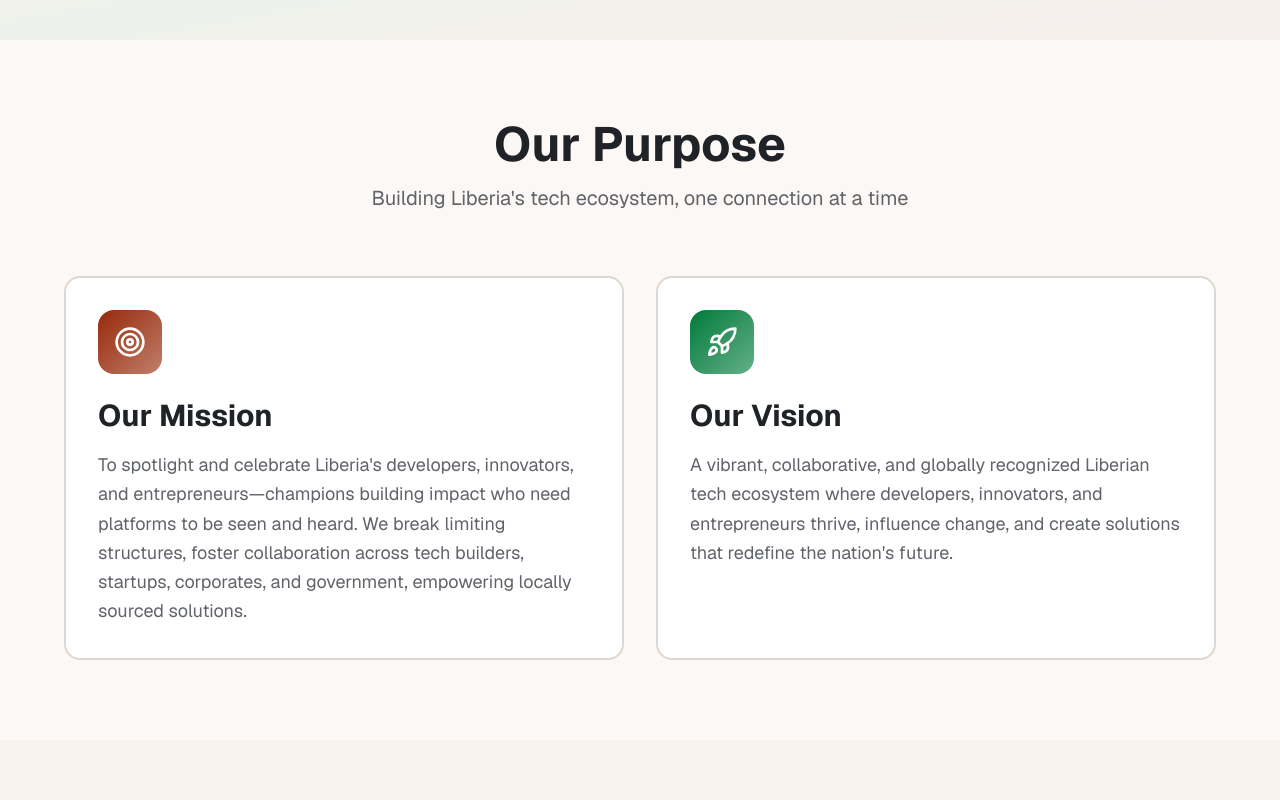
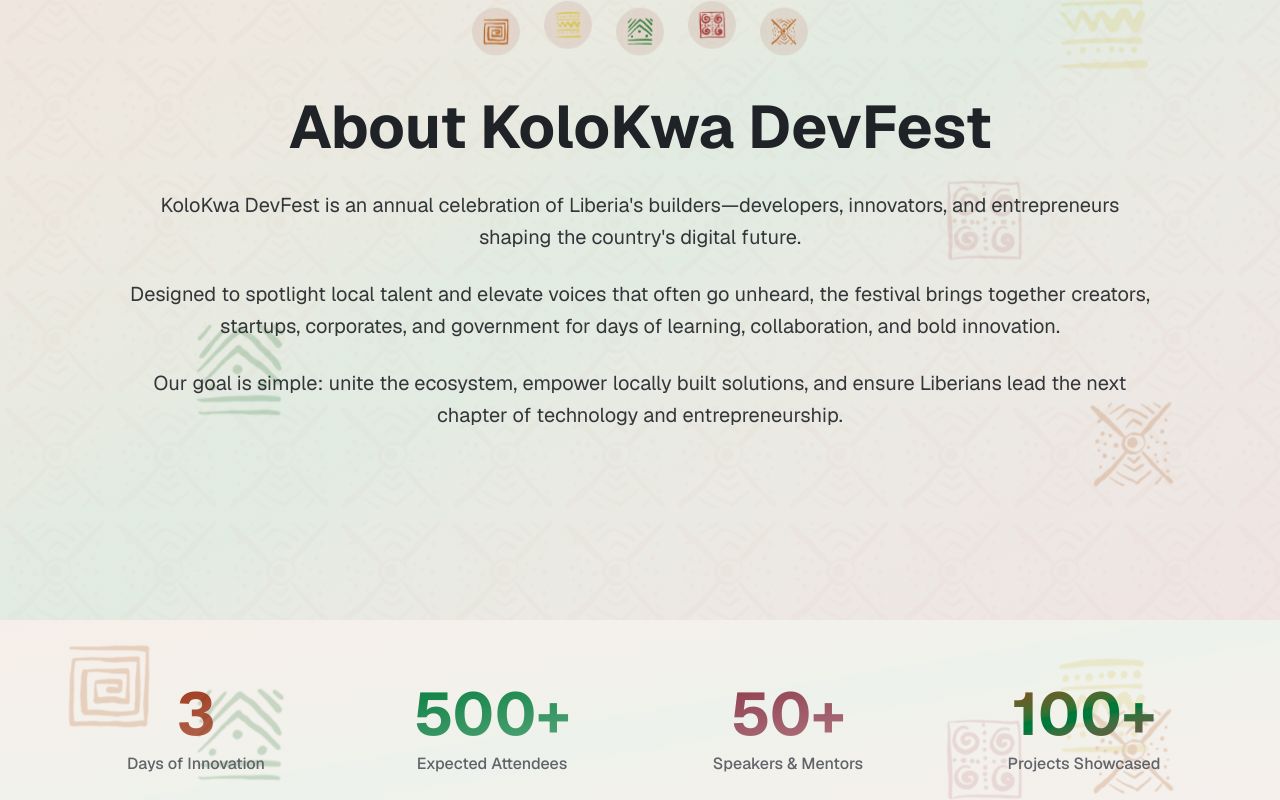
Before and after one commit to xarrijorge/kolokwa, a Next.js app: page /devfest in a window 1280 px wide. Shown: the part 980-1780 px from the top of the page. Built offline with nearby package versions, Linux system fonts and the light colour scheme.

Commit message:
Updated floating icons

```diff
--- a/app/devfest/page.tsx
+++ b/app/devfest/page.tsx
@@ -17,6 +17,7 @@ import {
   TrendingUp,
 } from "lucide-react"
 import Link from "next/link"
+import FloatingPatterns from '@/components/floatingIcons'
 import Image from "next/image"
 import { useEffect, useState } from "react"
 
@@ -132,8 +133,72 @@ export default function DevFestPage() {
         </div>
       </section>
 
-      <section className="py-16 px-4 sm:px-6 lg:px-8 bg-gradient-to-br from-primary/5 via-secondary/5 to-accent/5">
-        <div className="container mx-auto max-w-6xl">
+      {/* ABOUT - Updated with new background */}
+      <section className="relative min-h-screen flex items-center justify-center px-4 sm:px-6 lg:px-8 overflow-hidden">
+        <div className="absolute inset-0 bg-gradient-to-br from-primary/10 via-secondary/10 to-accent/10"></div>
+        <div className="absolute inset-0 bg-[url('/images/pattern-5.png')] opacity-[0.02] bg-repeat"></div>
+
+        <div className="absolute inset-0 z-0">
+          <FloatingPatterns scrollY={scrollY} />
+        </div>
+
+        <div className="container mx-auto max-w-5xl relative z-10 text-center">
+          {/* FLOATING LOGO ROW */}
+          <div className="flex justify-center gap-6 mb-10">
+            {[
+              "pattern-1.png",
+              "pattern-2.png",
+              "pattern-3.png",
+              "pattern-4.png",
+              "pattern-5.png",
+            ].map((icon, i) => (
+              <div
+                key={i}
+                className={`w-10 h-10 sm:w-12 sm:h-12 rounded-full bg-primary/10 backdrop-blur border border-border flex items-center justify-center
+          ${i % 2 === 0 ? "animate-float" : "animate-float-delayed"}`}
+              >
+                <Image
+                  src={`/images/${icon}`}
+                  alt=""
+                  width={28}
+                  height={28}
+                  className="opacity-85"
+                />
+              </div>
+            ))}
+          </div>
+
+          <h2 className="text-4xl md:text-5xl lg:text-6xl font-bold mb-8">
+            About KoloKwa DevFest
+          </h2>
+
+          <div className="space-y-6 text-lg md:text-xl leading-relaxed text-foreground/90">
+            <p>
+              KoloKwa DevFest is an annual celebration of Liberia&apos;s
+              builders—developers, innovators, and entrepreneurs shaping the
+              country&apos;s digital future.
+            </p>
+            <p>
+              Designed to spotlight local talent and elevate voices that often go
+              unheard, the festival brings together creators, startups,
+              corporates, and government for days of learning, collaboration,
+              and bold innovation.
+            </p>
+            <p>
+              Our goal is simple: unite the ecosystem, empower locally built
+              solutions, and ensure Liberians lead the next chapter of
+              technology and entrepreneurship.
+            </p>
+          </div>
+        </div>
+      </section>
+
+      <section className="py-16 px-4 sm:px-6 lg:px-8 bg-gradient-to-br from-primary/5 via-secondary/5 to-accent/5 relative">
+        <div className="absolute inset-0 z-0">
+          <FloatingPatterns scrollY={scrollY} />
+        </div>
+
+        <div className="container mx-auto max-w-6xl relative z-10">
           <div className="grid sm:grid-cols-2 lg:grid-cols-4 gap-8">
             <div className="text-center group hover:scale-105 transition-transform duration-300">
               <div className="text-5xl md:text-6xl font-bold bg-clip-text text-transparent bg-gradient-to-br from-primary to-primary/60 mb-2">
@@ -163,8 +228,12 @@ export default function DevFestPage() {
         </div>
       </section>
 
-      <section className="py-20 px-4 sm:px-6 lg:px-8">
-        <div className="container mx-auto max-w-6xl">
+      <section className="py-20 px-4 sm:px-6 lg:px-8 relative">
+        <div className="absolute inset-0 z-0">
+          <FloatingPatterns scrollY={scrollY} />
+        </div>
+
+        <div className="container mx-auto max-w-6xl relative z-10">
           <div className="text-center mb-16">
             <h2 className="text-4xl md:text-5xl font-bold mb-4">Our Purpose</h2>
             <p className="text-xl text-muted-foreground">Building Liberia's tech ecosystem, one connection at a time</p>
@@ -199,8 +268,12 @@ export default function DevFestPage() {
         </div>
       </section>
 
-      <section className="py-20 px-4 sm:px-6 lg:px-8 bg-muted/30">
-        <div className="container mx-auto max-w-6xl">
+      <section className="py-20 px-4 sm:px-6 lg:px-8 bg-muted/30 relative">
+        <div className="absolute inset-0 z-0">
+          <FloatingPatterns scrollY={scrollY} />
+        </div>
+
+        <div className="container mx-auto max-w-6xl relative z-10">
           <div className="text-center mb-16">
             <h2 className="text-4xl md:text-5xl font-bold mb-4">What to Expect</h2>
             <p className="text-xl text-muted-foreground">Three days packed with learning, networking, and innovation</p>
@@ -274,8 +347,12 @@ export default function DevFestPage() {
         </div>
       </section>
 
-      <section className="py-20 px-4 sm:px-6 lg:px-8">
-        <div className="container mx-auto max-w-6xl">
+      <section className="py-20 px-4 sm:px-6 lg:px-8 relative">
+        <div className="absolute inset-0 z-0">
+          <FloatingPatterns scrollY={scrollY} />
+        </div>
+
+        <div className="container mx-auto max-w-6xl relative z-10">
           <div className="text-center mb-16">
             <h2 className="text-4xl md:text-5xl font-bold mb-4">Our Core Values</h2>
             <p className="text-xl text-muted-foreground">The principles that guide everything we do</p>
@@ -365,20 +442,6 @@ export default function DevFestPage() {
                 </div>
               </div>
             </div>
-
-            {/* <div className="group relative p-6 rounded-xl bg-gradient-to-br from-primary via-secondary to-accent hover:shadow-2xl transition-all duration-300 border border-border sm:col-span-2 lg:col-span-3">
-              <div className="flex items-start gap-4 justify-center">
-                <div className="flex-shrink-0 w-12 h-12 rounded-lg bg-white/20 backdrop-blur flex items-center justify-center group-hover:scale-110 transition-transform duration-300">
-                  <TrendingUp className="h-6 w-6 text-white" />
-                </div>
-                <div className="max-w-2xl">
-                  <h3 className="text-xl font-bold mb-2 text-white">Progress</h3>
-                  <p className="text-white/90 text-sm leading-relaxed">
-                    Believing in continuous learning, experimentation, and the unstoppable drive to move forward
-                  </p>
-                </div>
-              </div>
-            </div> */}
           </div>
         </div>
       </section>
@@ -415,7 +478,6 @@ export default function DevFestPage() {
           </div>
         </div>
       </section>
-
       <Footer />
     </main>
   )
--- /dev/null
+++ b/components/floatingIcons.tsx
@@ -0,0 +1,42 @@
+import Image from "next/image"
+
+export default function FloatingPatterns({ scrollY }: { scrollY: number }) {
+    return (
+        <div className="absolute inset-0 opacity-20 pointer-events-none">
+            <div
+                className="absolute top-[10%] left-[5%] animate-float"
+                style={{ transform: `translateY(${scrollY * 0.2}px)` }}
+            >
+                <Image src="/images/pattern-1.png" alt="" width={90} height={90} />
+            </div>
+
+            <div
+                className="absolute top-[20%] right-[10%] animate-float-delayed"
+                style={{ transform: `translateY(${scrollY * 0.15}px)` }}
+            >
+                <Image src="/images/pattern-2.png" alt="" width={100} height={100} />
+            </div>
+
+            <div
+                className="absolute bottom-[25%] left-[15%] animate-float"
+                style={{ transform: `translateY(${scrollY * 0.25}px)` }}
+            >
+                <Image src="/images/pattern-3.png" alt="" width={95} height={95} />
+            </div>
+
+            <div
+                className="absolute top-[45%] right-[20%] animate-pulse-slow"
+                style={{ transform: `translateY(${scrollY * 0.18}px)` }}
+            >
+                <Image src="/images/pattern-4.png" alt="" width={80} height={80} />
+            </div>
+
+            <div
+                className="absolute bottom-[15%] right-[8%] animate-float-delayed"
+                style={{ transform: `translateY(${scrollY * 0.22}px)` }}
+            >
+                <Image src="/images/pattern-5.png" alt="" width={90} height={90} />
+            </div>
+        </div>
+    )
+}
```
